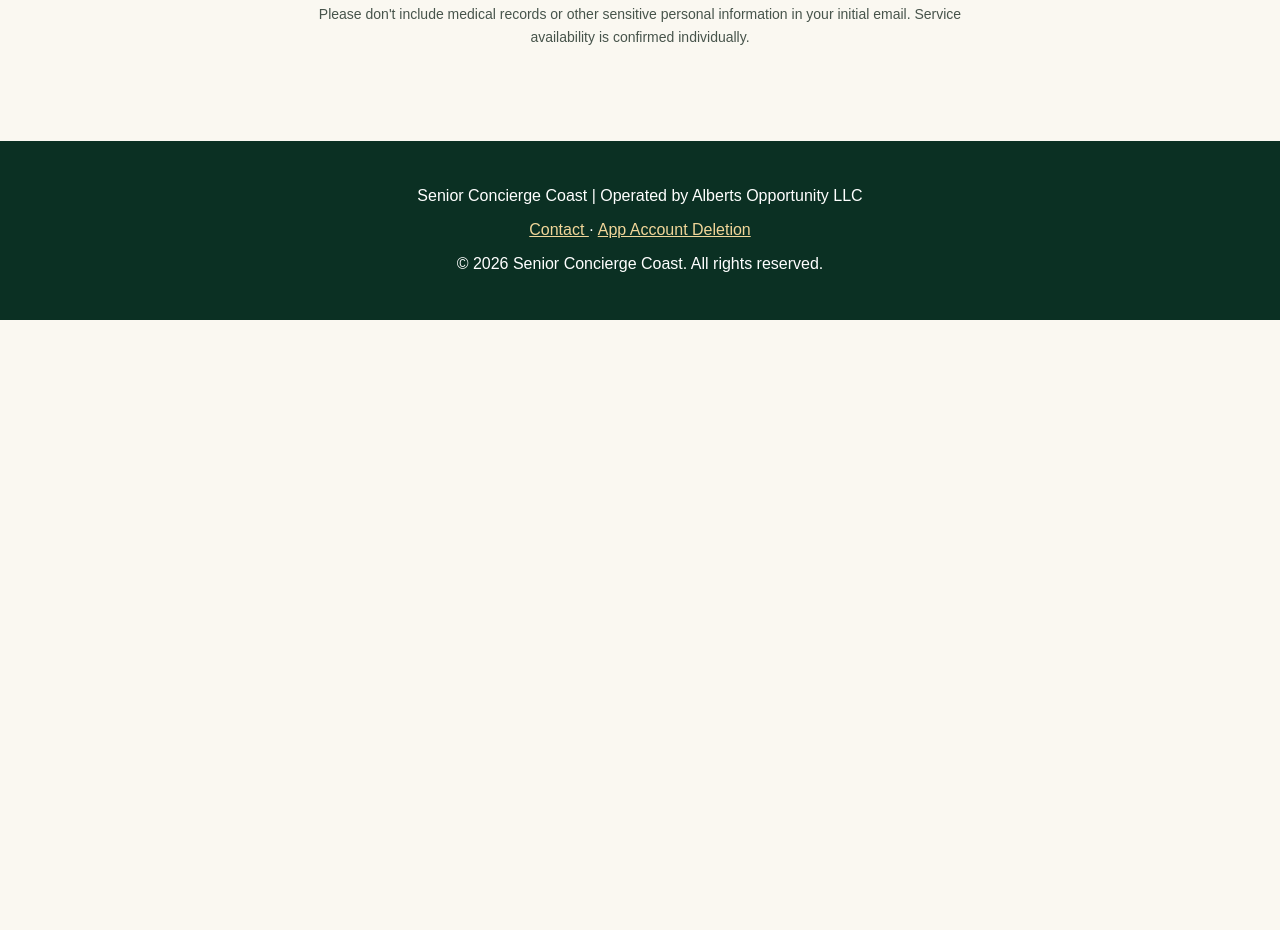
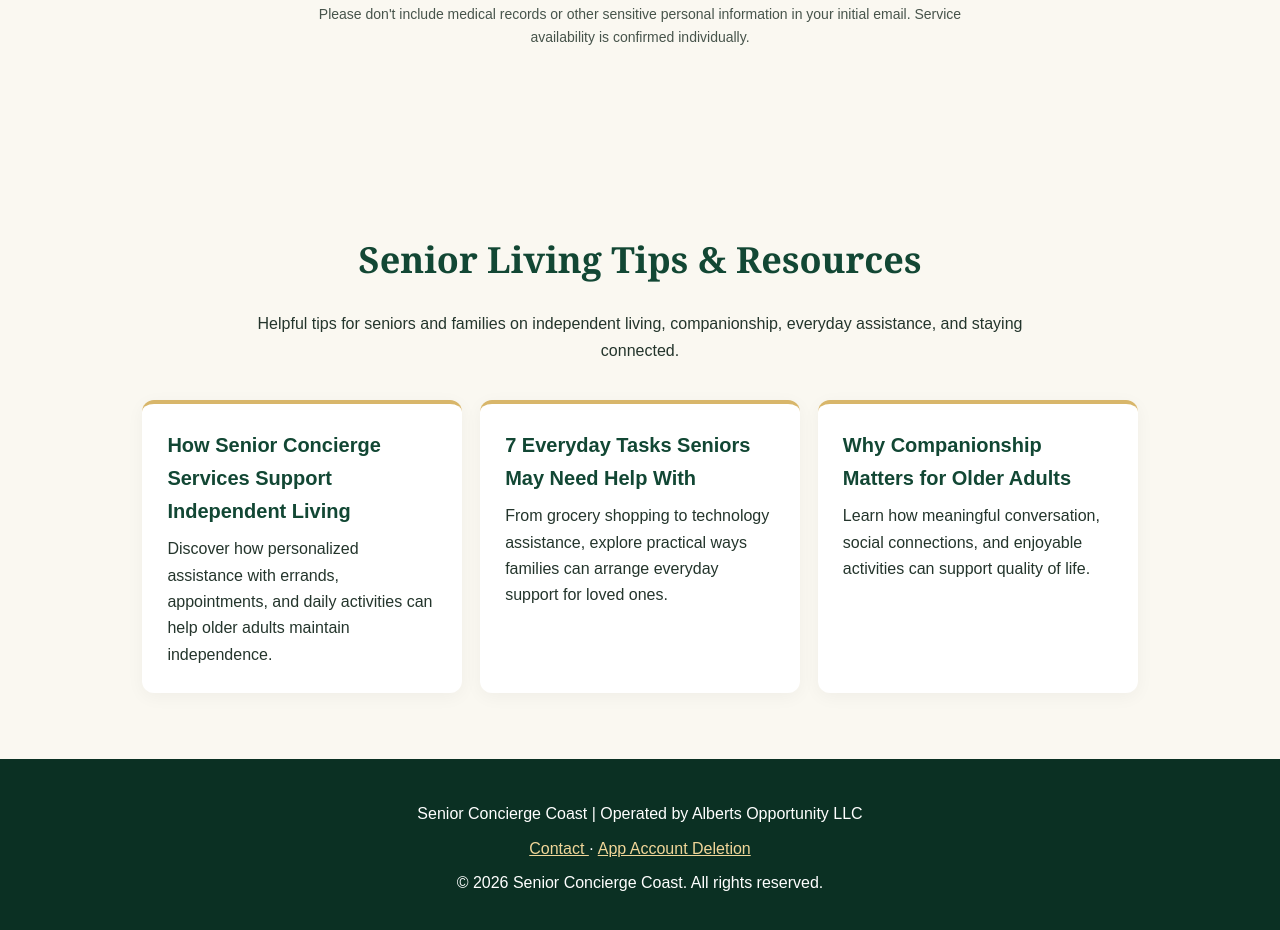
Before and after one commit to albertsopportunity/senior-concierge-website, a plain HTML site: page index.html in a window 1280 px wide. Shown: the part 2299-3229 px from the top of the page. Before the commit the page ends 2619 px from the top, so only its background shows below. Drawn offline with Linux system fonts and the light colour scheme.

Commit message:
Add blog section with senior living tips and resources

```diff
--- a/index.html
+++ b/index.html
@@ -467,6 +467,51 @@
       </p>
 
     </section>
+    <!-- BLOG SECTION -->
+<section id="blog" aria-labelledby="blog-heading">
+
+  <h2 id="blog-heading">
+    Senior Living Tips & Resources
+  </h2>
+
+  <p class="intro">
+    Helpful tips for seniors and families on
+    independent living, companionship,
+    everyday assistance, and staying connected.
+  </p>
+
+  <div class="services">
+
+    <article class="service">
+      <h3>How Senior Concierge Services Support Independent Living</h3>
+      <p>
+        Discover how personalized assistance with
+        errands, appointments, and daily activities
+        can help older adults maintain independence.
+      </p>
+    </article>
+
+    <article class="service">
+      <h3>7 Everyday Tasks Seniors May Need Help With</h3>
+      <p>
+        From grocery shopping to technology assistance,
+        explore practical ways families can arrange
+        everyday support for loved ones.
+      </p>
+    </article>
+
+    <article class="service">
+      <h3>Why Companionship Matters for Older Adults</h3>
+      <p>
+        Learn how meaningful conversation,
+        social connections, and enjoyable activities
+        can support quality of life.
+      </p>
+    </article>
+
+  </div>
+
+</section>
   </main>
 
   <!-- FOOTER -->
```
